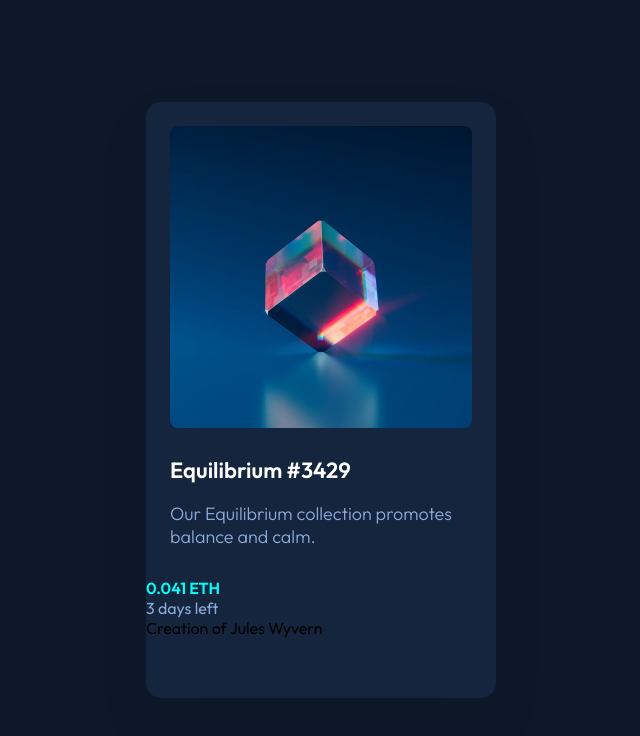
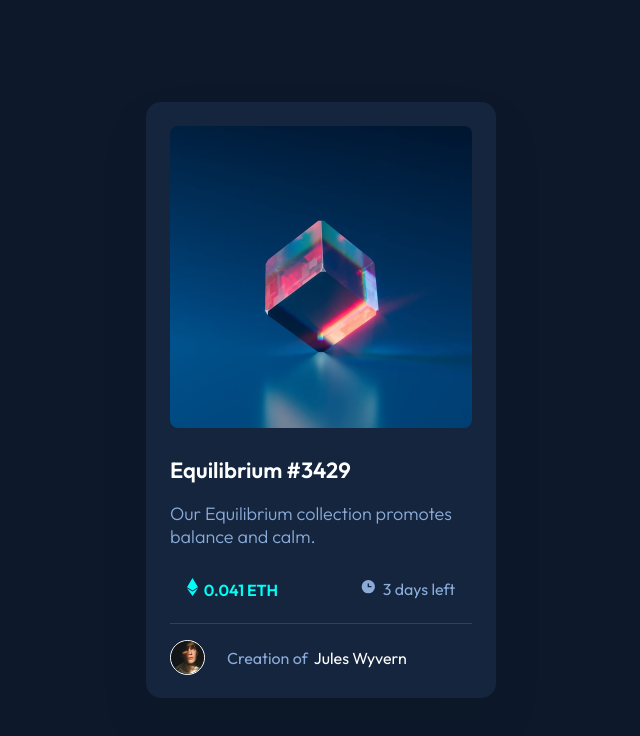
Before and after one commit to gabadadzeluca/nft-preview-card-component, a plain HTML site: page index.html in a window 1280 px wide. Shown: the whole page, without its empty margins (319-959 px from the left). Drawn offline with Linux system fonts and the light colour scheme.

Commit message:
add svgs

```diff
--- a/index.html
+++ b/index.html
@@ -23,10 +23,15 @@
 
     <div id="main-text" class="soft-blue">Our Equilibrium collection promotes balance and calm.</div>
 
-    <div id="price-text" class="cyan">0.041 ETH</div>
-    <div id="time-text" class="soft-blue">3 days left</div>
+    <section class="price-and-time">
+      <div class="price"><svg width="11" height="18" xmlns="http://www.w3.org/2000/svg" id="currency-img"><path d="M11 10.216 5.5 18 0 10.216l5.5 3.263 5.5-3.262ZM5.5 0l5.496 9.169L5.5 12.43 0 9.17 5.5 0Z" fill="#00FFF8"/></svg><span id="price-text" class="cyan">0.041 ETH</span></div>
+      <div class="time"><svg width="17" height="17" xmlns="http://www.w3.org/2000/svg" id="clock-img"><path d="M8.305 2.007a6.667 6.667 0 1 0 0 13.334 6.667 6.667 0 0 0 0-13.334Zm2.667 7.334H8.305a.667.667 0 0 1-.667-.667V6.007a.667.667 0 0 1 1.334 0v2h2a.667.667 0 0 1 0 1.334Z" fill="#8BACD9"/></svg><span id="time-text"class="soft-blue">3 days left</span></div>
+    </section>
 
-    <div id="creator-text">Creation of Jules Wyvern</div>
+
+    <div id="line"></div>
+
+    <div id="creator"><img src="images/image-avatar.png" alt="Creator's Avatar" id="avatar-img"><span class="soft-blue creator-text">Creation of</span><span class="white creator-text">Jules Wyvern</span></div>
   </section>
 
 
```
